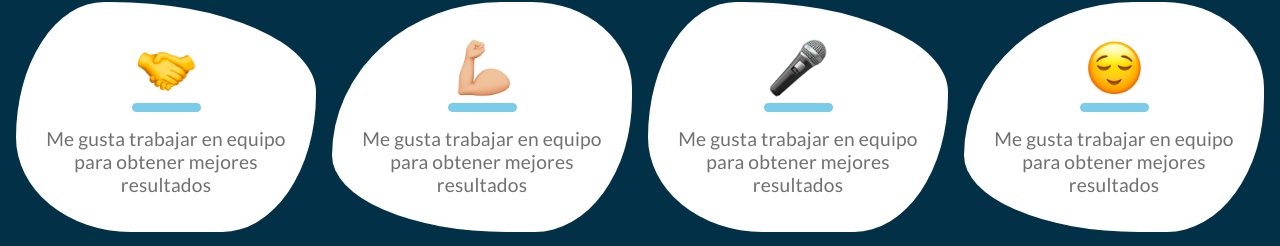
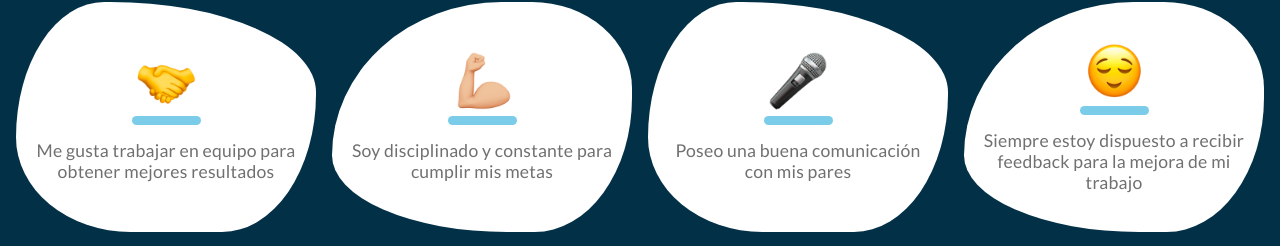
Before and after one commit to kataplan/frontend-portfolio, a Vue app: page / in a window 1280 px wide. Shown: the part 952-1198 px from the top of the page. Built offline with nearby package versions, Linux system fonts and the light colour scheme.

Commit message:
Update Aptitudes content and style

```diff
--- a/src/components/Aptitudes/Aptitudes.html
+++ b/src/components/Aptitudes/Aptitudes.html
@@ -30,7 +30,7 @@
       </div>
       <div class="aptitudes_container_bar"></div>
       <div class="aptitudes_text">
-        Me gusta trabajar en equipo para obtener mejores resultados
+        Soy disciplinado y constante para cumplir mis metas
       </div>
     </div>
     <div class="aptitudes_container blob-1">
@@ -43,7 +43,7 @@
       </div>
       <div class="aptitudes_container_bar"></div>
       <div class="aptitudes_text">
-        Me gusta trabajar en equipo para obtener mejores resultados
+        Poseo una buena comunicación con mis pares
       </div>
     </div>
     <div class="aptitudes_container blob-2">
@@ -56,9 +56,8 @@
       </div>
       <div class="aptitudes_container_bar"></div>
       <div class="aptitudes_text">
-        Me gusta trabajar en equipo para obtener mejores resultados
+        Siempre estoy dispuesto a recibir feedback para la mejora de mi trabajo
       </div>
     </div>
-
   </div>
 </section>
--- a/src/components/Aptitudes/Aptitudes.scss
+++ b/src/components/Aptitudes/Aptitudes.scss
@@ -58,7 +58,7 @@
 
   &_text {
     color: $bg-color;
-    font-size: 1.2rem;
+    font-size: 1.1rem;
     letter-spacing: 0.22px;
     text-align: center;
   }
```
